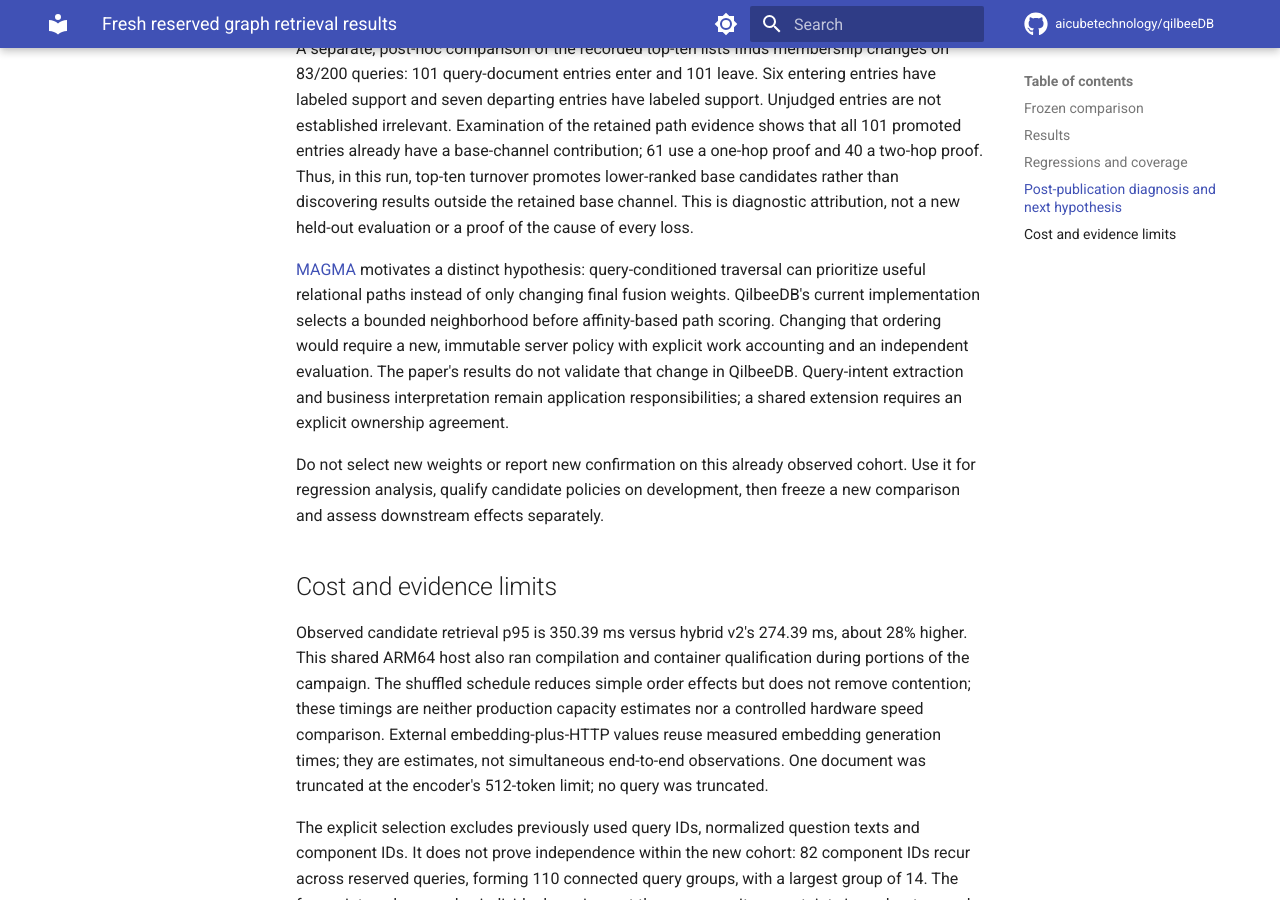
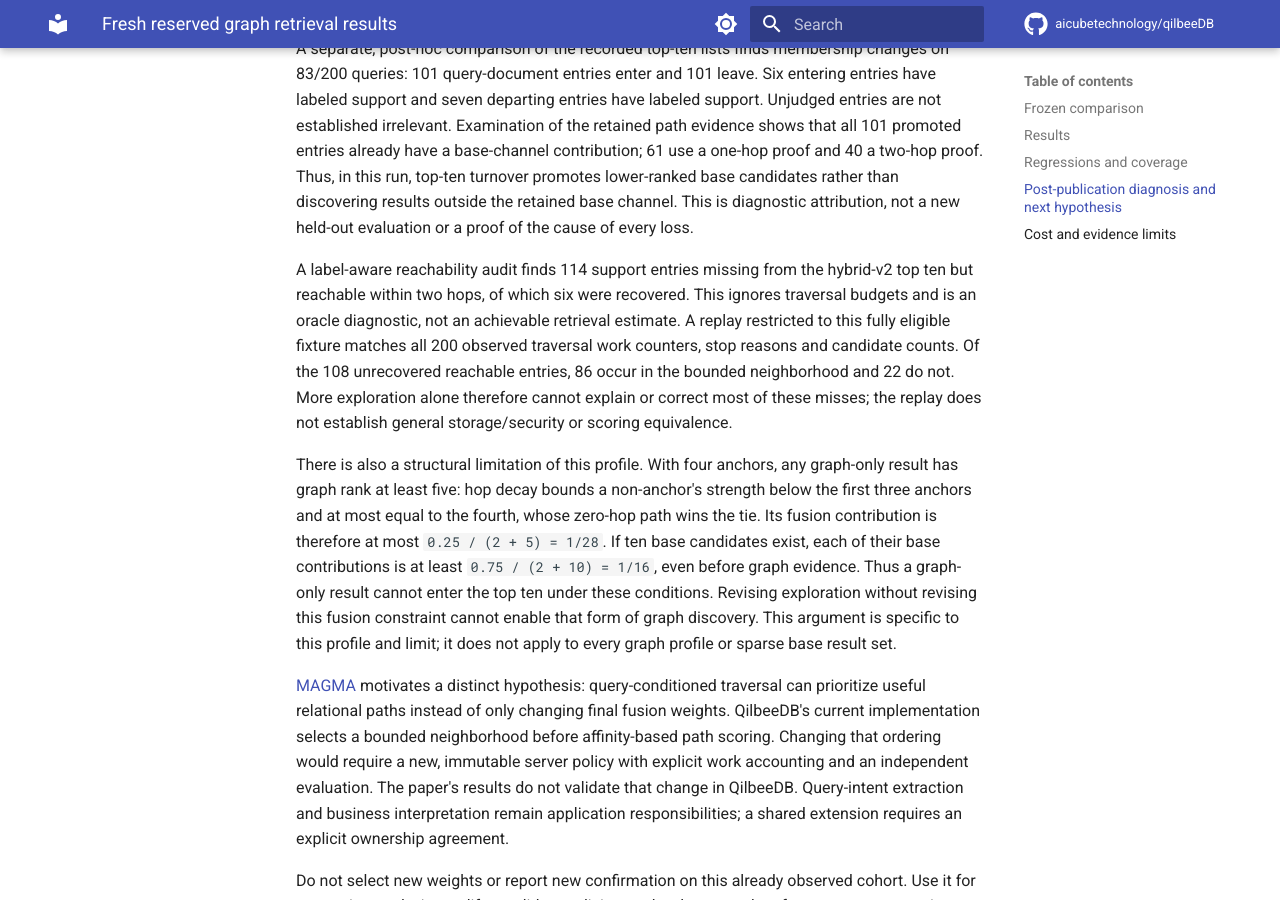
Before and after one commit to aicubetechnology/qilbeeDB, an MkDocs documentation site: the page built from docs/research/fresh-reserved-graph-results.md, in a window 1280 px wide and 900 px high, scrolled down 2084 px. Built offline with MkDocs 1.6.1 and Material for MkDocs 9.7.7, drawn with Linux system fonts in a browser that asks for light colours; comment, search, counter and statistics services are not loaded.

Commit message:
docs: identify graph fusion and bounded coverage limitations

```diff
--- a/docs/research/fresh-reserved-graph-results.md
+++ b/docs/research/fresh-reserved-graph-results.md
@@ -77,6 +77,27 @@ Thus, in this run, top-ten turnover promotes lower-ranked base candidates rather
 than discovering results outside the retained base channel. This is diagnostic
 attribution, not a new held-out evaluation or a proof of the cause of every loss.
 
+A label-aware reachability audit finds 114 support entries missing from the
+hybrid-v2 top ten but reachable within two hops, of which six were recovered.
+This ignores traversal budgets and is an oracle diagnostic, not an achievable
+retrieval estimate. A replay restricted to this fully eligible fixture matches
+all 200 observed traversal work counters, stop reasons and candidate counts.
+Of the 108 unrecovered reachable entries, 86 occur in the bounded neighborhood
+and 22 do not. More exploration alone therefore cannot explain or correct most
+of these misses; the replay does not establish general storage/security or
+scoring equivalence.
+
+There is also a structural limitation of this profile. With four anchors, any
+graph-only result has graph rank at least five: hop decay bounds a non-anchor's
+strength below the first three anchors and at most equal to the fourth, whose
+zero-hop path wins the tie. Its fusion contribution is therefore at most
+`0.25 / (2 + 5) = 1/28`. If ten base candidates exist, each of their base
+contributions is at least `0.75 / (2 + 10) = 1/16`, even before graph evidence.
+Thus a graph-only result cannot enter the top ten under these conditions.
+Revising exploration without revising this fusion constraint cannot enable that
+form of graph discovery. This argument is specific to this profile and limit;
+it does not apply to every graph profile or sparse base result set.
+
 [MAGMA](https://arxiv.org/html/2601.03236v2) motivates a distinct hypothesis:
 query-conditioned traversal can prioritize useful relational paths instead of
 only changing final fusion weights. QilbeeDB's current implementation selects a
```
